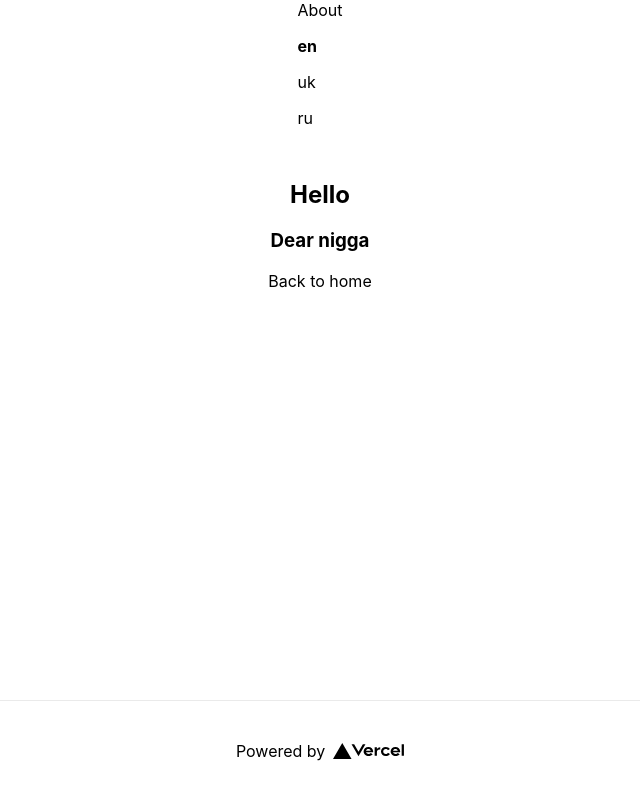
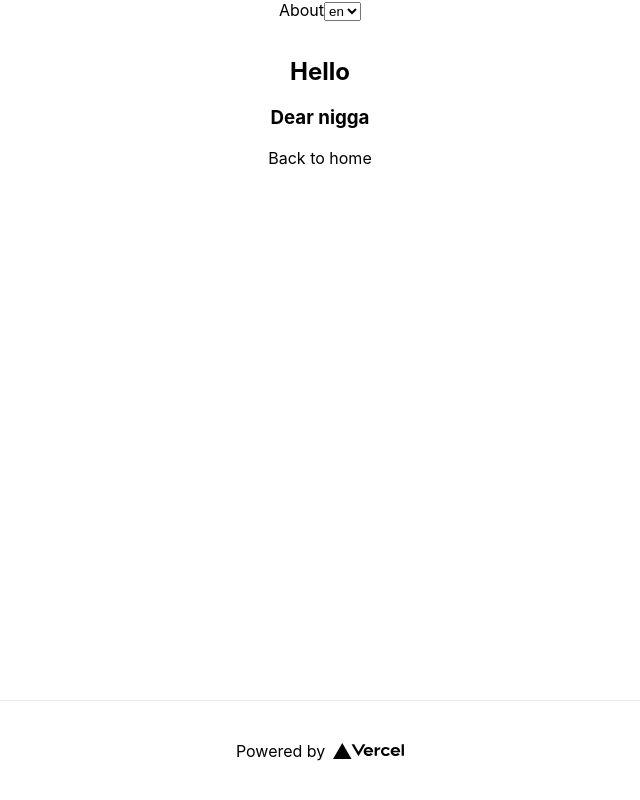
Before and after one commit to kyrylenko/cookulator, a Next.js app: page /about in a window 1280 px wide. Shown: the whole page, without its empty margins (320-960 px from the left). Built offline with nearby package versions, Linux system fonts and the light colour scheme.

Commit message:
select-option to switch languages

```diff
--- a/components/LanguageSwitcher.tsx
+++ b/components/LanguageSwitcher.tsx
@@ -1,21 +1,17 @@
 import React from 'react';
-import Link from 'next/link';
 import { useRouter } from 'next/router';
 
 const LanguageSwitcher = (props: any) => {
     const router = useRouter();
     const { locale, locales, pathname, query } = router;
     //console.log('pathname: ', pathname, query);
-
     const path = query.product ? `/${query.product.toString()}` : pathname;
 
-    return <>
-        {locales?.map(x => <p key={x}>
-            <Link href={path} locale={x}>
-                <a className={locale === x ? 'active' : ''}>{x}</a>
-            </Link>
-        </p>)}
-    </>
+    const handleChange = (e: any) => router.push(path, path, { locale: e.target.value });
+
+    return <select role='navigation' onChange={handleChange} defaultValue={locale}>
+        {locales?.map(x => <option key={x} value={x} lang={x}>{x}</option>)}
+    </select>
 }
 
 export default LanguageSwitcher;
--- a/components/Layout.tsx
+++ b/components/Layout.tsx
@@ -1,13 +1,9 @@
 import React from 'react';
 import LanguageSwitcher from './LanguageSwitcher';
 import Link from 'next/link';
-import { useRouter } from 'next/router';
 import styles from '../styles/Layout.module.css';
 
 const Layout = ({ children }: any) => {
-    const router = useRouter();
-    const { locale, locales, pathname } = router;
-
     return <div className={styles.container}>
         <header>
             <Link href='/about'><a>About</a></Link>
--- a/styles/globals.css
+++ b/styles/globals.css
@@ -10,9 +10,6 @@ a {
   color: inherit;
   text-decoration: none;
 }
-a.active {
-  font-weight: bold;
-}
 
 * {
   box-sizing: border-box;
```
